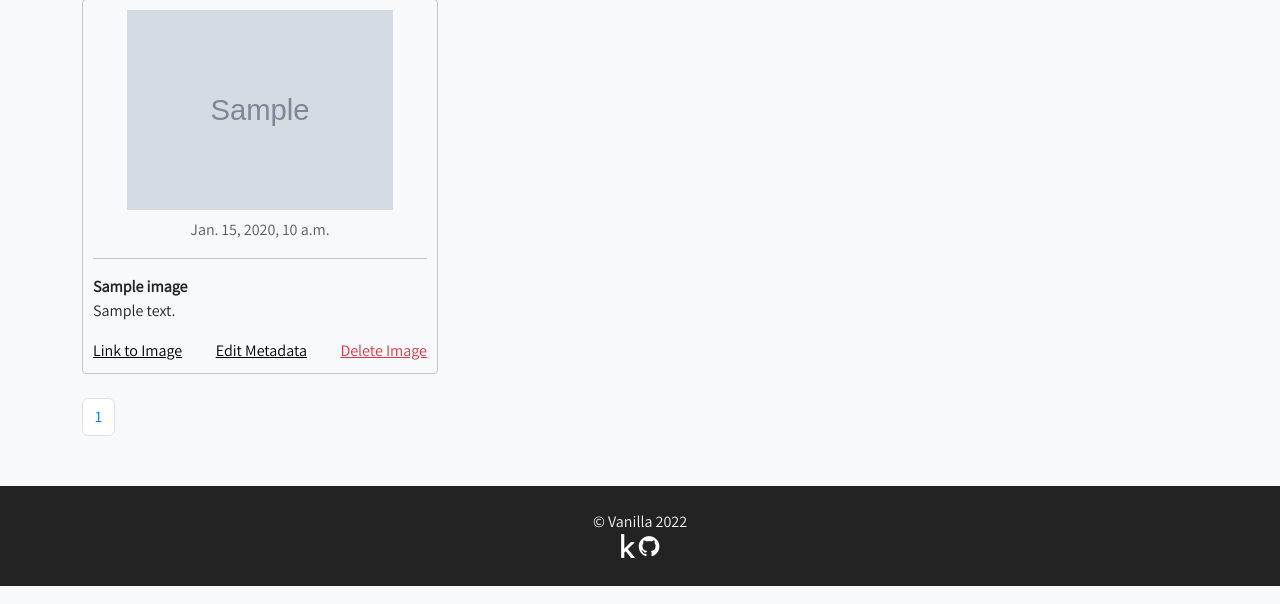
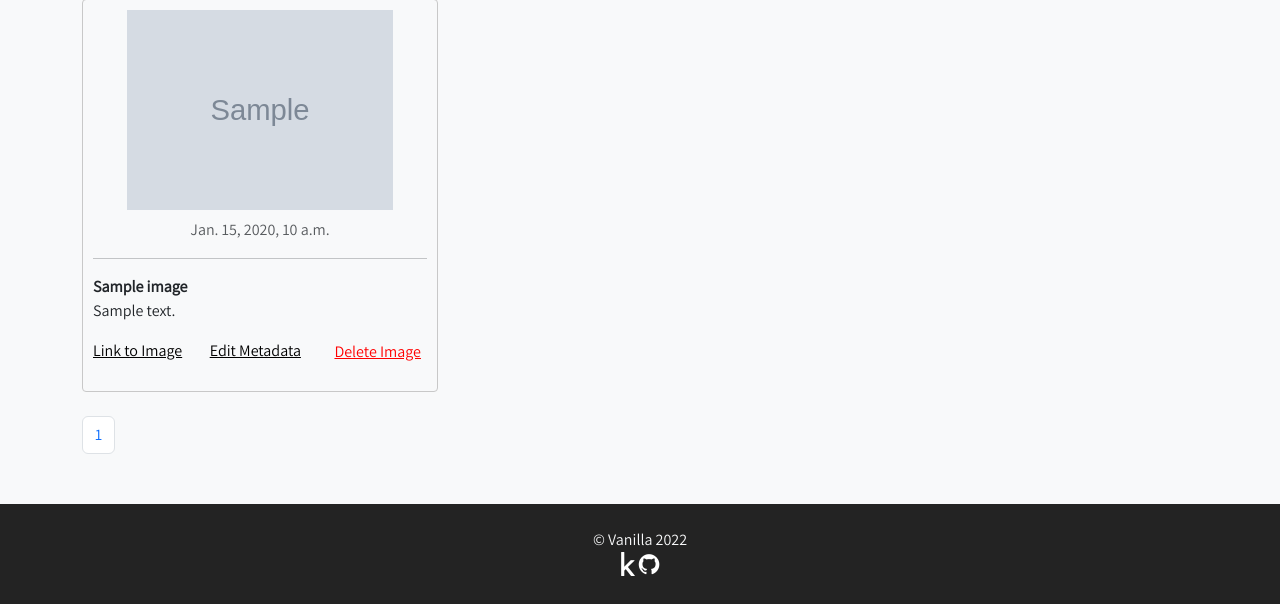
Before and after one commit to VanillaDevelop/VanillaDev, a Django app: page /media/overview/ in a window 1280 px wide. Shown: the part 953-1557 px from the top of the page. Run offline with Django 3.2, Linux system fonts and the light colour scheme; a user stored in the database is signed in; tables that the repository leaves empty hold one stand-in row (values such as "Sample post"); grey boxes marked "Sample" are stand-in pictures; some libraries are stand-ins or nearby versions.

Commit message:
Add deletion of images

```diff
--- a/vanilladev/media/templates/media/overview.html
+++ b/vanilladev/media/templates/media/overview.html
@@ -38,7 +38,12 @@
                     <div class="d-flex flex-column flex-fill justify-content-between">
                         <p class="text-start my-0 fw-bold">{{image.name}}</p>
                         <p>{{image.description}}</p>
-                        <div class="d-flex flex-row justify-content-between align-items-center"><a class="text-end" href="#">Link to Image</a><a href="#">Edit Metadata</a><a class="link-danger" href="#">Delete Image</a></div>
+                        <div class="d-flex flex-row justify-content-between"><a class="text-end" href="#">Link to Image</a><a href="#">Edit Metadata</a>
+                            <form action="{% url 'media:delete' image.id %}" method="post" class="d-inline">
+                                {% csrf_token %}
+                                <input type="submit" class="danger-link-button" value="Delete Image" />
+                            </form>
+                        </div>
                     </div>
                 </div>
             </div>
--- a/vanilladev/media/urls.py
+++ b/vanilladev/media/urls.py
@@ -6,4 +6,5 @@ app_name='media'
 urlpatterns = [
     path('add/', views.add, name='add'),
     path('overview/', views.overview, name='overview'),
+    path('delete/<int:id>/', views.delete, name='delete'),
 ]
--- a/vanilladev/media/views.py
+++ b/vanilladev/media/views.py
@@ -37,3 +37,18 @@ def overview(request, pageno=1):
     if pageno < 1: return redirect('media:overview', 1)
     #select the images corresponding to the page number and return them.
     return render_mainpage(request, 'media/overview.html', {"images": images[6*(pageno-1):6*(pageno)], "pagecount":pagecount, "pageno":pageno, "pages":range(1, pagecount+1)})
+
+#delete image - requires login
+@login_required()
+def delete(request, id):
+    #if post request (which passed CSRF)
+    if request.method == "POST":
+        #try to delete post with given ID
+        try:
+            Image.objects.get(id=id).delete()
+        except:
+            #exceptions don't really matter here
+            pass
+
+    #redirect the user to the media overview
+    return redirect('media:overview')
--- a/vanilladev/vanilladev/assets/css/styles.css
+++ b/vanilladev/vanilladev/assets/css/styles.css
@@ -289,3 +289,10 @@ a > i:hover {
   width: auto;
   object-fit: contain;
 }
+
+.danger-link-button {
+  background: none;
+  border: none;
+  color: red;
+  text-decoration: underline;
+}
```
Also changed, not shown: bsdesign-output/assets/css/styles.css (+7 -0 lines), bsdesign-output/mediaoverview.html (+10 -10 lines), 1 other file.
